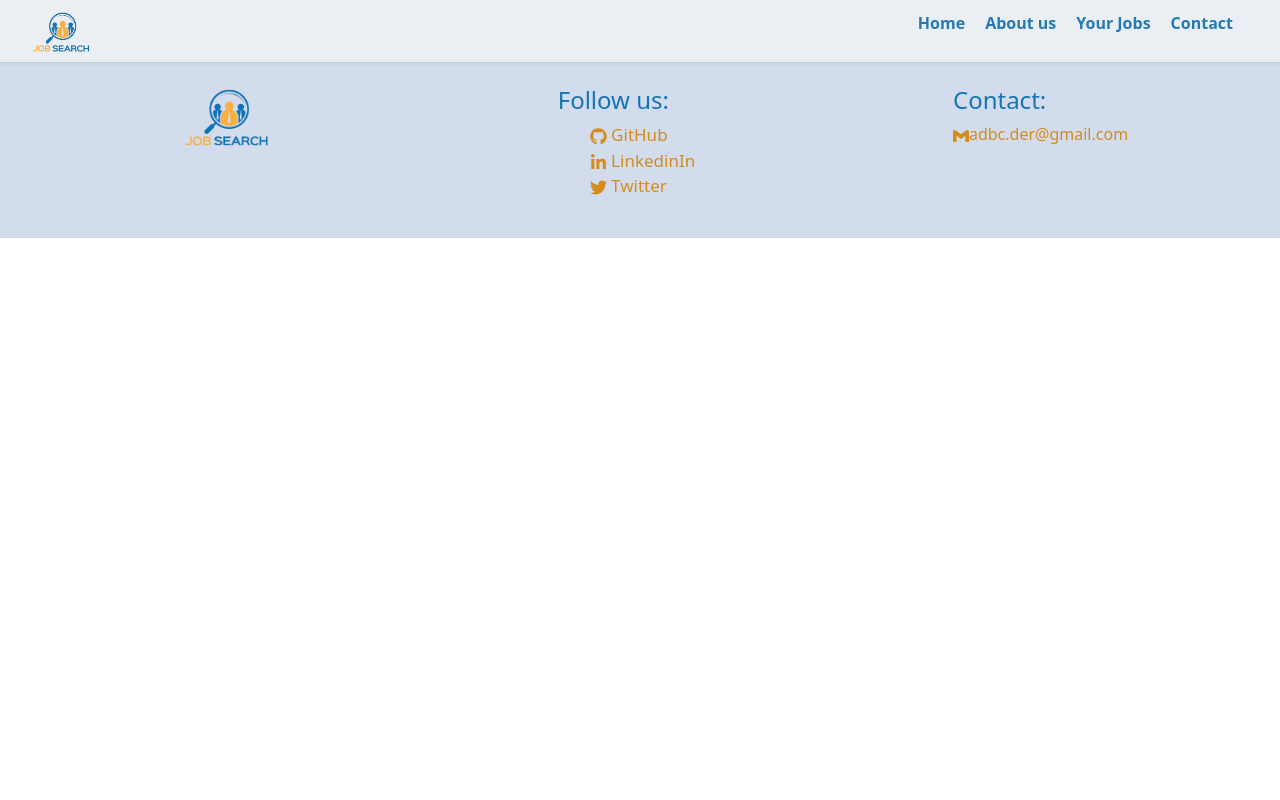
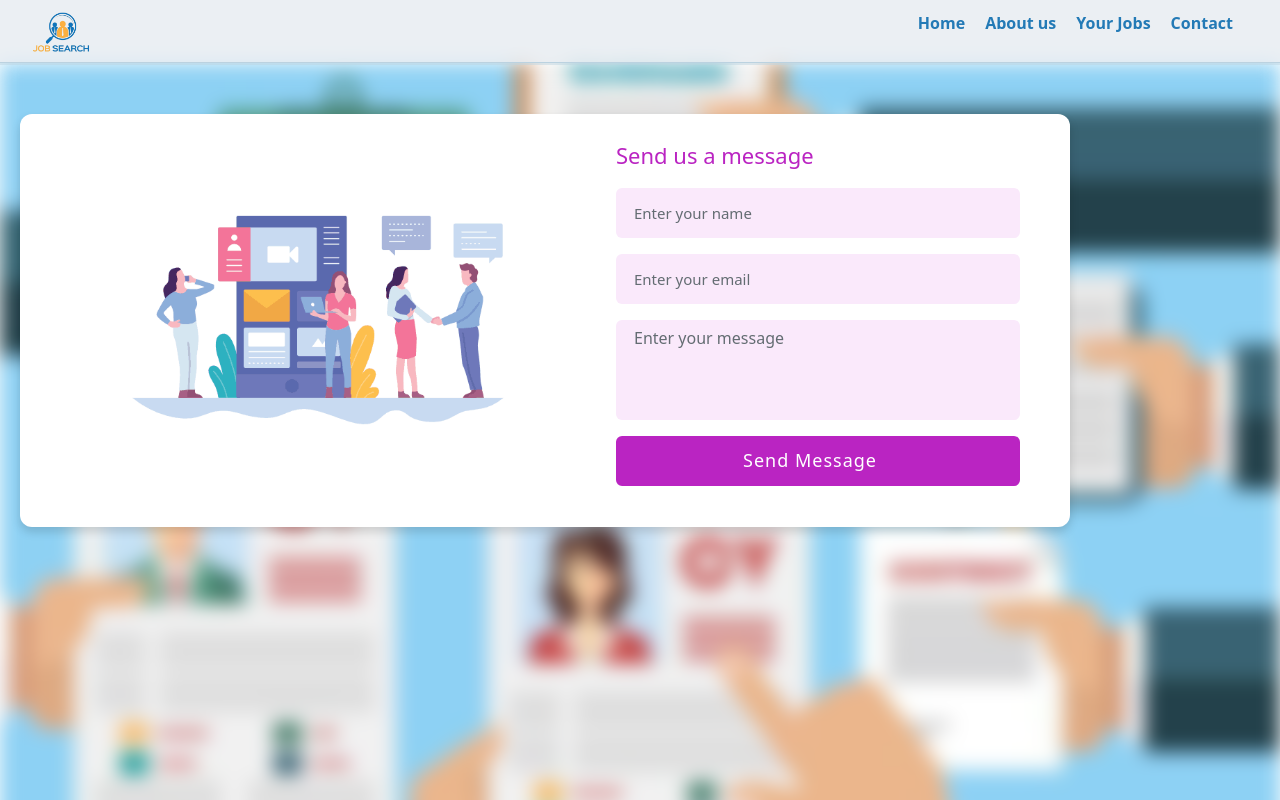
Before and after one commit to shaqayq/Job-Search, a React (Create React App) app: page /contact in a window 1280 px wide. Shown: the top 800 px of the page. Built offline with nearby package versions, Linux system fonts and the light colour scheme; the HTML template or start-up script is replaced by a standard one.

Commit message:
create container page for share container in all pages

```diff
--- a/src/App.js
+++ b/src/App.js
@@ -2,7 +2,10 @@ import 'bootstrap/dist/css/bootstrap.css';
 import Navbar from "./layouts/Navbar"
 import Main from "./components/jobs/main";
 import About from './components/about/About';
+import Contact from './components/Contact';
 import Footer from './layouts/footer';
+
+
 
 import {
   BrowserRouter as Router,
@@ -19,6 +22,8 @@ function App() {
       <Routes>
      <Route exact path='/' element={<Main/>}/>
      <Route path='/about' element={<About/>}/>
+     <Route path='/contact' element={<Contact/>}/>
+
      </Routes>
       <Footer/>
     </div>
--- a/src/components/Contact.js
+++ b/src/components/Contact.js
@@ -1,11 +1,14 @@
 import React from 'react'
-import '../style/contact.css'
+// import '../style/contact.css'
 import contact from '../img/contact.png'
+import Container from './container'
+
 export default function Contact() {
   return (
     <>
-        <div class="container">
-      <div class="content">
+    <Container>
+    <div class="contact-container">
+      <div class="contact-content">
         <div class="image-box">
           <img src={contact} alt="" />
         </div>
@@ -29,7 +32,7 @@ export default function Contact() {
         </form>
       </div>
     </div>
-
+    </Container>
     </>
   )
 }
--- a/src/components/about/About.js
+++ b/src/components/about/About.js
@@ -1,28 +1,25 @@
 import React from 'react'
 import '../../style/about.css'
-import Responsiblity from './Responsiblity'
+import Responsibility from './Responsibility'
 import Description from './Description'
-import Welcom from './Welcom'
+import Welcome from './Welcom'
 import Mission from './Mission'
+import Container from '../container'
+
 export default function About() {
   return (
-   <>
-   <div className='about_container'>
-
-      <div className='about'>
-
-      </div>
-      <div className='details'>
-        <Welcom/>
-        <hr/>
-        <Mission/>
-        <hr/>
-        <Responsiblity/>
-        <hr/>
-        <Description/>
-      </div>
-
-   </div>
-   </>
-  )
+    <>
+      <Container>
+        <div className='details'>
+          <Welcome />
+          <hr />
+          <Mission />
+          <hr />
+          <Responsibility />
+          <hr />
+          <Description />
+        </div>
+      </Container>
+    </>
+  );
 }
--- a/src/components/about/Responsiblity.js
+++ b/src/components/about/Responsibility.js
@@ -5,7 +5,7 @@ import Personlized from '../../img/Personalized_Experience.png'
 
 
 
-export default function Responsiblity() {
+export default function Responsibility() {
   return (
 
     <>
--- /dev/null
+++ b/src/components/container.js
@@ -0,0 +1,13 @@
+import React from 'react'
+import '../style/contact.css'
+
+export default function Container({ children }) {
+    return (
+      <>
+        <div className='about_container'>
+          <div className='about'></div>
+          {children}
+        </div>
+      </>
+    );
+  }
--- a/src/layouts/Navbar.js
+++ b/src/layouts/Navbar.js
@@ -21,7 +21,7 @@ export default function Navbar() {
              <Link to='/your_jobs'>
                   <p>Your Jobs</p>
              </Link>
-             <Link to='/your_jobs'>
+             <Link to='/contact'>
                  <p>Contact</p>
              </Link>
 
--- a/src/style/contact.css
+++ b/src/style/contact.css
@@ -1,30 +1,6 @@
 @import url("https://fonts.googleapis.com/css2?family=Poppins:wght@200;300;400;500;600;700&display=swap");
-* {
-  margin: 0;
-  padding: 0;
-  box-sizing: border-box;
-  font-family: "Poppins", sans-serif;
-}
-body {
-  height: 100vh;
-  width: 100%;
-  display: flex;
-  align-items: center;
-  justify-content: center;
-  background: #fae9fb;
-  position: relative;
-}
-body::before {
-  content: "";
-  position: absolute;
-  height: 100%;
-  width: 100%;
-  left: 0;
-  top: 0;
-  background: #ba24c2;
-  clip-path: polygon(86% 0, 100% 0, 100% 100%, 60% 100%);
-}
-.container {
+
+.contact-container {
   z-index: 12;
   max-width: 1050px;
   width: 100%;
@@ -33,34 +9,34 @@ body::before {
   margin: 0 20px;
   box-shadow: 0 5px 10px rgba(0, 0, 0, 0.15);
 }
-.container .content {
+.contact-container .contact-content {
   display: flex;
   align-items: center;
   justify-content: space-between;
   padding: 25px 20px;
 }
-.content .image-box {
+.contact-content .image-box {
   max-width: 55%;
 }
-.content .image-box img {
+.contact-content .image-box img {
   width: 100%;
 }
-.content .topic {
+.contact-content .topic {
   font-size: 22px;
   font-weight: 500;
   color: #ba24c2;
 }
-.content form {
+.contact-content form {
   width: 40%;
   margin-right: 30px;
 }
-.content .input-box {
+.contact-content .input-box {
   height: 50px;
   width: 100%;
   margin: 16px 0;
   position: relative;
 }
-.content .input-box input {
+.contact-content .input-box input {
   position: absolute;
   height: 100%;
   width: 100%;
@@ -72,12 +48,12 @@ body::before {
   border: 2px solid transparent;
   transition: all 0.3s ease;
 }
-.content .input-box input:focus,
-.content .input-box input:valid {
+.contact-content .input-box input:focus,
+.contact-content .input-box input:valid {
   border-color: #ba24c2;
   background-color: #fff;
 }
-.content .input-box label {
+.contact-content .input-box label {
   position: absolute;
   left: 18px;
   top: 50%;
@@ -87,19 +63,19 @@ body::before {
   transform: translateY(-50%);
   transition: all 0.3s ease;
 }
-.content .input-box input:focus ~ label,
-.content .input-box input:valid ~ label {
+.contact-content .input-box input:focus ~ label,
+.contact-content .input-box input:valid ~ label {
   top: 0;
   left: 12px;
   display: 14px;
   color: #ba24c2;
   background: #fff;
 }
-.content .message-box {
+.contact-content .message-box {
   min-height: 100px;
   position: relative;
 }
-.content .message-box textarea {
+.contact-content .message-box textarea {
   position: absolute;
   height: 100%;
   width: 100%;
@@ -111,11 +87,11 @@ body::before {
   padding: 5px 16px;
   transition: all 0.3s ease;
 }
-.content .message-box textarea:focus {
+.contact-content .message-box textarea:focus {
   border-color: #ba24c2;
   background-color: #fff;
 }
-.content .message-box label {
+.contact-content .message-box label {
   position: absolute;
   font-size: 16px;
   color: #636c72;
@@ -124,14 +100,14 @@ body::before {
   pointer-events: none;
   transition: all 0.3s ease;
 }
-.content .message-box textarea:focus ~ label {
+.contact-content .message-box textarea:focus ~ label {
   left: 12px;
   top: -10px;
   color: #ba24c2;
   font-size: 14px;
   background: #fff;
 }
-.content .input-box input[type="submit"] {
+.contact-content .input-box input[type="submit"] {
   color: #fff;
   background: #ba24c2;
   padding-left: 0;
@@ -141,22 +117,22 @@ body::before {
   letter-spacing: 1px;
   transition: all 0.3s ease;
 }
-.content .input-box input[type="submit"]:hover {
+.contact-content .input-box input[type="submit"]:hover {
   background-color: #d43ddb;
 }
 @media (max-width: 1000px) {
-  .content .image-box {
+  .contact-content .image-box {
     max-width: 70%;
   }
-  .content {
+  .contact-content {
     padding: 10px 0;
   }
 }
 @media (max-width: 900px) {
-  .content .image-box {
+  .contact-content .image-box {
     display: none;
   }
-  .content form {
+  .contact-content form {
     width: 100%;
     margin-left: 30px;
   }
```
